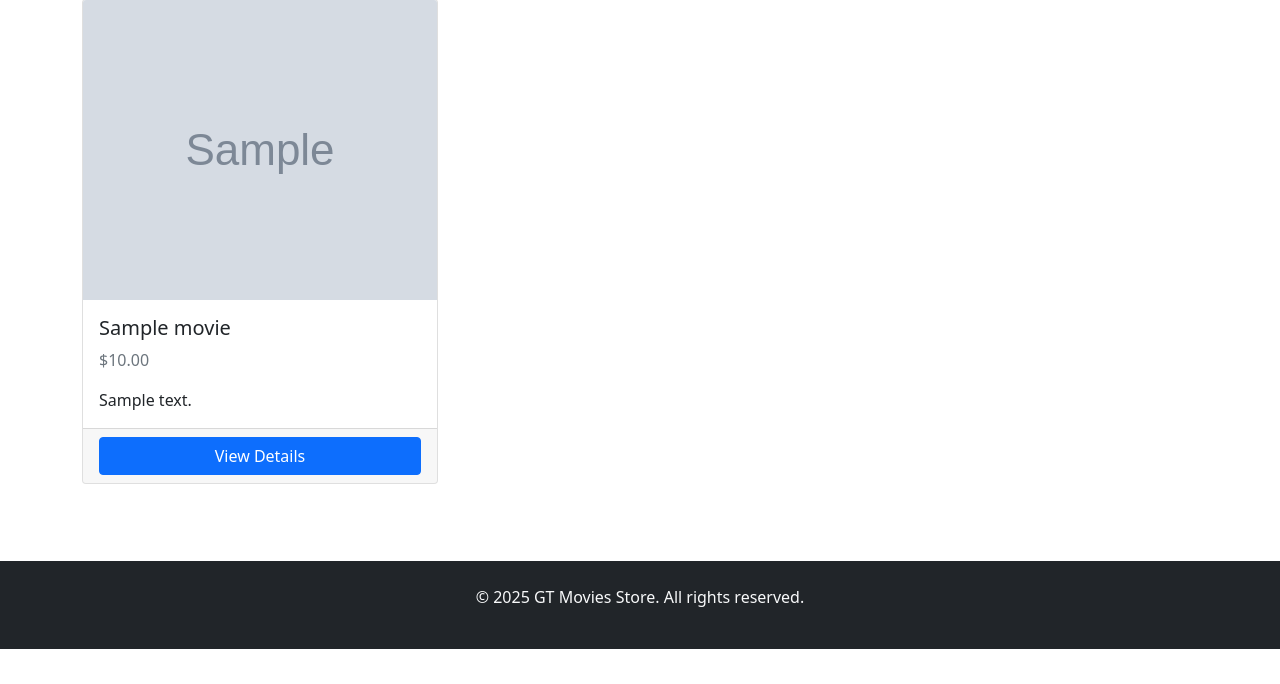
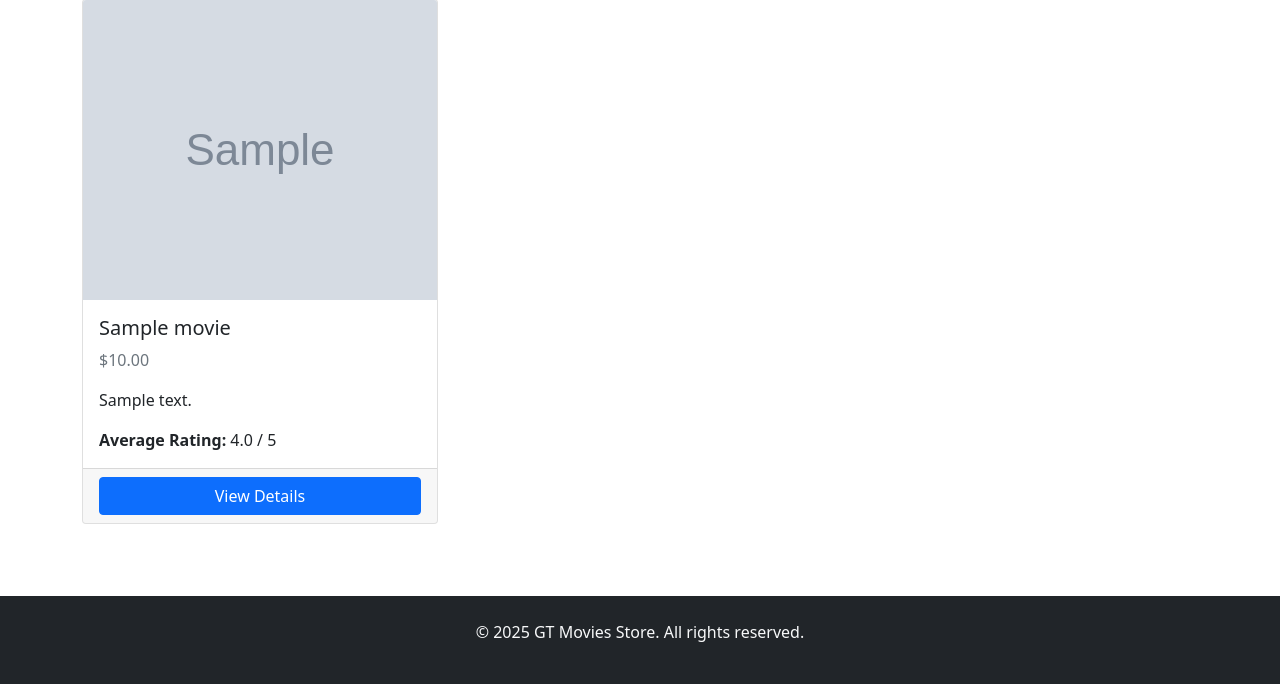
Before and after one commit to TheLogarhythm/gt-movies-store, a Django app: page /movies/ in a window 1280 px wide. Shown: the part 151-835 px from the top of the page. Before the commit the page ends 800 px from the top, so only its background shows below. Run offline with Django 5.2, Linux system fonts and the light colour scheme; tables that the repository leaves empty hold one stand-in row (values such as "Sample post"); grey boxes marked "Sample" are stand-in pictures.

Commit message:
average rating completed

```diff
--- a/store/templates/store/movie_list.html
+++ b/store/templates/store/movie_list.html
@@ -1,5 +1,7 @@
 <!-- store/templates/store/movie_list.html -->
-{% extends 'store/base.html' %} {% block content %}
+{% extends 'store/base.html' %}
+
+{% block content %}
 <div class="row mb-4">
   <div class="col-md-6">
     <h2>Our Movie Collection</h2>
@@ -32,6 +34,14 @@
         <h5 class="card-title">{{ movie.title }}</h5>
         <p class="card-text text-muted">${{ movie.price }}</p>
         <p class="card-text">{{ movie.description|truncatewords:20 }}</p>
+        <p class="card-text">
+          <strong>Average Rating:</strong>
+          {% if movie.get_average_rating %}
+            {{ movie.get_average_rating }} / 5
+          {% else %}
+            No ratings yet
+          {% endif %}
+        </p>
       </div>
       <div class="card-footer">
         <a
```
Also changed, not shown: store/templates/store/movie_detail.html (+8 -0 lines).
